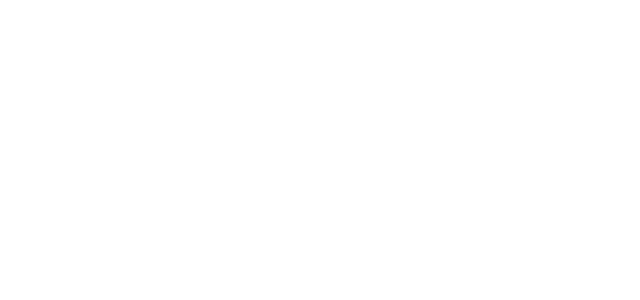
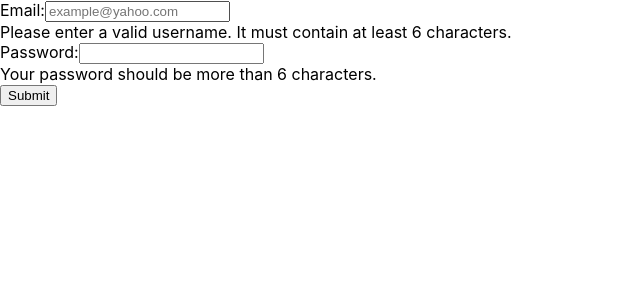
Before and after one commit to Lakshmanj/currency-exchange, a React (Create React App) app in the folder currency_exchange_converter/: page / in a window 1280 px wide. Shown: the top 300 px of the page, without its empty margins (0-640 px from the left). Built offline with nearby package versions, Linux system fonts and the light colour scheme.

Commit message:
checking out login examplar template

```diff
--- a/currency_exchange_converter/src/App.js
+++ b/currency_exchange_converter/src/App.js
@@ -1,9 +1,11 @@
-import logo from './logo.svg';
-import './App.css';
+import React from "react";
+import Login from "./login";
 
 function App() {
   return (
     <div className="App">
+
+      <Login />
 
     </div>
   );
--- a/currency_exchange_converter/src/login.js
+++ b/currency_exchange_converter/src/login.js
@@ -0,0 +1,55 @@
+import React, { useState } from "react";
+
+const Login = () => {
+  const [input, setInput] = useState({
+    username: "",
+    password: "",
+  });
+
+  const handleSubmitEvent = (e) => {
+    e.preventDefault();
+    if (input.username !== "" && input.password !== "") {
+      // Dispatch an action (e.g., login) from your hooks
+    } else {
+      alert("Please provide valid input.");
+    }
+  };
+
+  const handleInput = (e) => {
+    const { name, value } = e.target;
+    setInput((prev) => ({ ...prev, [name]: value }));
+  };
+
+  return (
+    <form onSubmit={handleSubmitEvent}>
+      <div className="form_control">
+        <label htmlFor="user-email">Email:</label>
+        <input
+          type="email"
+          id="user-email"
+          name="email"
+          placeholder="example@yahoo.com"
+          onChange={handleInput}
+        />
+        <div id="user-email" className="sr-only">
+          Please enter a valid username. It must contain at least 6 characters.
+        </div>
+      </div>
+      <div className="form_control">
+        <label htmlFor="password">Password:</label>
+        <input
+          type="password"
+          id="password"
+          name="password"
+          onChange={handleInput}
+        />
+        <div id="user-password" className="sr-only">
+          Your password should be more than 6 characters.
+        </div>
+      </div>
+      <button className="btn-submit">Submit</button>
+    </form>
+  );
+};
+
+export default Login;
```
Also changed, not shown: currency_exchange_converter/src/setupTests.js (line endings or trailing spaces).
